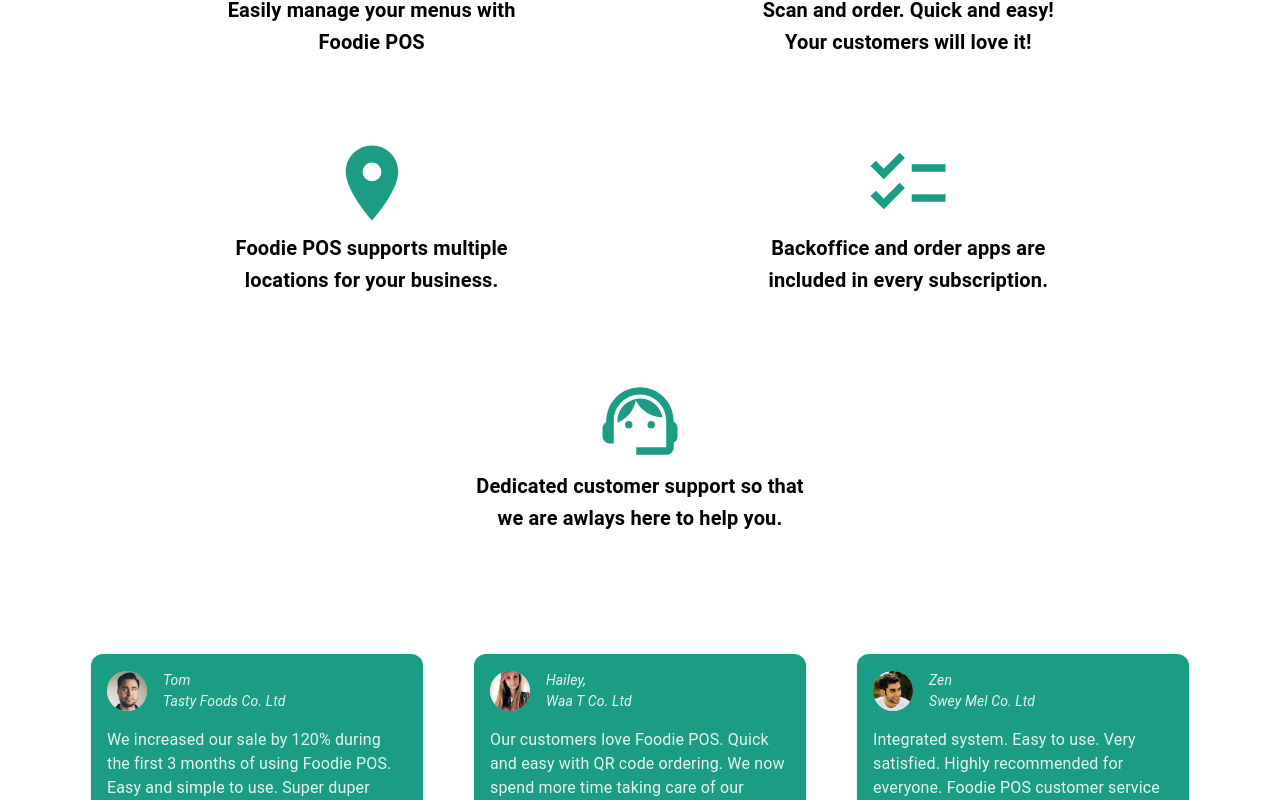
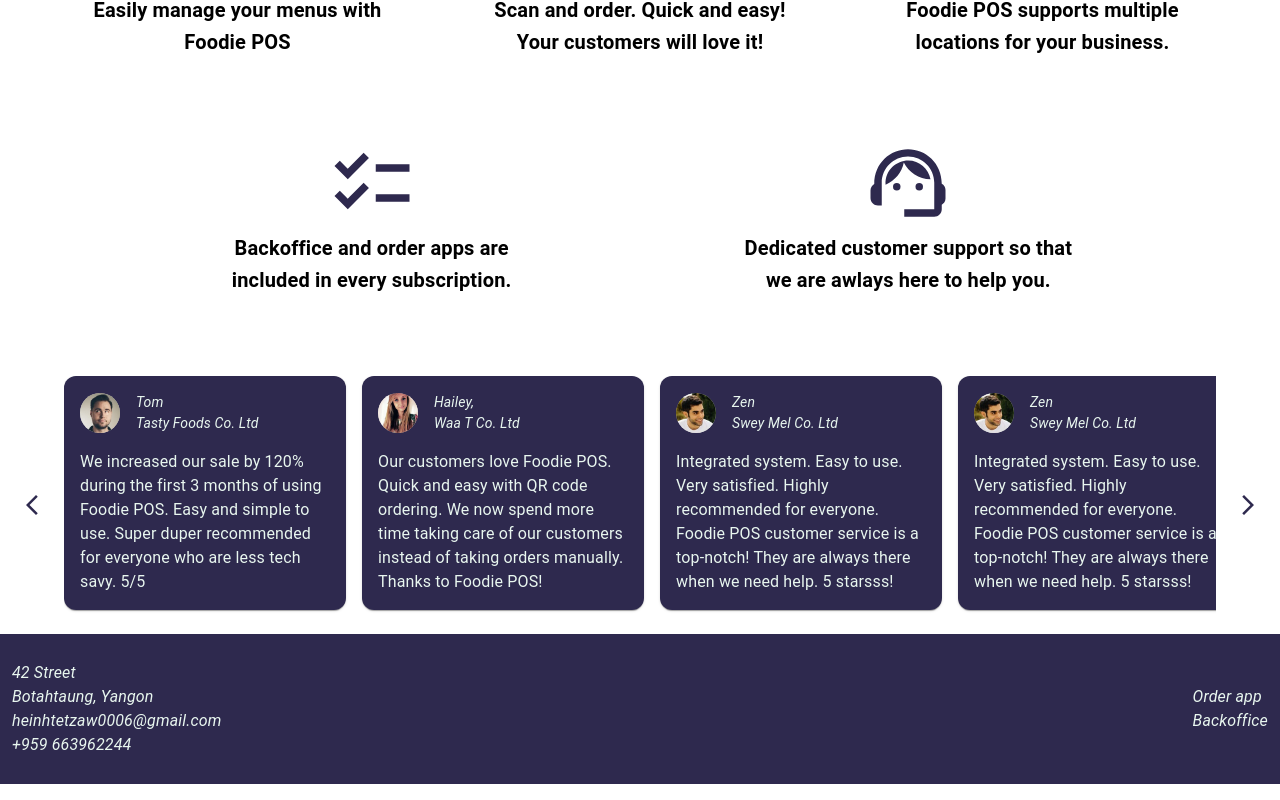
Before and after one commit to heinhtethz/food-service-next-app, a Next.js app: page / in a window 1280 px wide. Shown: the part 820-1620 px from the top of the page. Built offline with nearby package versions, Linux system fonts and the light colour scheme; no server answers.

Commit message:
feat: homepage ui design

```diff
--- a/src/component/Features.tsx
+++ b/src/component/Features.tsx
@@ -7,27 +7,27 @@
 
 const features = [
   {
-    icon: <MenuBookIcon sx={{ fontSize: "90px", color: "#1B9C85" }} />,
+    icon: <MenuBookIcon sx={{ fontSize: "90px", color: "#2E294E" }} />,
     text: "Easily manage your menus with Foodie POS",
     delay: "1000ms",
   },
   {
-    icon: <QrCode2Icon sx={{ fontSize: "90px", color: "#1B9C85" }} />,
+    icon: <QrCode2Icon sx={{ fontSize: "90px", color: "#2E294E" }} />,
     text: "Scan and order. Quick and easy! Your customers will love it!",
     delay: "1300ms",
   },
   {
-    icon: <LocationOn sx={{ fontSize: "90px", color: "#1B9C85" }} />,
+    icon: <LocationOn sx={{ fontSize: "90px", color: "#2E294E" }} />,
     text: "Foodie POS supports multiple locations for your business.",
     delay: "1500ms",
   },
   {
-    icon: <ChecklistIcon sx={{ fontSize: "90px", color: "#1B9C85" }} />,
+    icon: <ChecklistIcon sx={{ fontSize: "90px", color: "#2E294E" }} />,
     text: "Backoffice and order apps are included in every subscription.",
     delay: "1700ms",
   },
   {
-    icon: <SupportAgentIcon sx={{ fontSize: "90px", color: "#1B9C85" }} />,
+    icon: <SupportAgentIcon sx={{ fontSize: "90px", color: "#2E294E" }} />,
     text: "Dedicated customer support so that we are awlays here to help you.",
     delay: "2000ms",
   },
@@ -53,7 +53,7 @@
               transitionDuration: "1000ms",
             }}
           >
-            <Box sx={{ textAlign: "center", maxWidth: 330, mb: 10, px: 5 }}>
+            <Box sx={{ textAlign: "center", maxWidth: 330, mb: 10 }}>
               {item.icon}
 
               <Typography variant="h6" sx={{ fontWeight: "bold" }}>
--- a/src/component/Footer.tsx
+++ b/src/component/Footer.tsx
@@ -6,7 +6,7 @@
     <Box
       sx={{
         height: 150,
-        bgcolor: "#4C4C6D",
+        bgcolor: "#2E294E",
         px: "12px",
       }}
     >
--- a/src/component/Testimonials.tsx
+++ b/src/component/Testimonials.tsx
@@ -1,5 +1,8 @@
-import { Avatar, Box, Paper, Slide, Typography } from "@mui/material";
+import { Avatar, Box, Button, Paper, Slide, Typography } from "@mui/material";
 import Image from "next/image";
+import ArrowBackIosNewIcon from "@mui/icons-material/ArrowBackIosNew";
+import ArrowForwardIosIcon from "@mui/icons-material/ArrowForwardIos";
+import { useRef } from "react";
 
 const testimonials = [
   {
@@ -23,31 +26,87 @@
     description: `Integrated system. Easy to use. Very satisfied. Highly recommended for everyone.
     Foodie POS customer service is a top-notch! They are always there when we need help. 5 starsss!`,
   },
+  {
+    name: "Zen",
+    company: "Swey Mel Co. Ltd",
+    avatar: "/pic3.jpeg",
+    description: `Integrated system. Easy to use. Very satisfied. Highly recommended for everyone.
+    Foodie POS customer service is a top-notch! They are always there when we need help. 5 starsss!`,
+  },
+  {
+    name: "Zen",
+    company: "Swey Mel Co. Ltd",
+    avatar: "/pic3.jpeg",
+    description: `Integrated system. Easy to use. Very satisfied. Highly recommended for everyone.
+    Foodie POS customer service is a top-notch! They are always there when we need help. 5 starsss!`,
+  },
+  {
+    name: "Zen",
+    company: "Swey Mel Co. Ltd",
+    avatar: "/pic3.jpeg",
+    description: `Integrated system. Easy to use. Very satisfied. Highly recommended for everyone.
+    Foodie POS customer service is a top-notch! They are always there when we need help. 5 starsss!`,
+  },
+  {
+    name: "Zen",
+    company: "Swey Mel Co. Ltd",
+    avatar: "/pic3.jpeg",
+    description: `Integrated system. Easy to use. Very satisfied. Highly recommended for everyone.
+    Foodie POS customer service is a top-notch! They are always there when we need help. 5 starsss!`,
+  },
 ];
 
 const Testimonials = () => {
+  const scrollContainerRef = useRef<HTMLDivElement>(null);
+
+  const handleScroll = (direction: string) => {
+    const container = scrollContainerRef.current;
+    if (container) {
+      const scrollAmount = 300; // Adjust scroll amount as needed
+      if (direction === "left") {
+        container.scrollLeft -= scrollAmount;
+      } else {
+        container.scrollLeft += scrollAmount;
+      }
+    }
+  };
   return (
     <Box
       sx={{
         display: "flex",
-        justifyContent: "space-evenly",
-        my: 5,
-        minHeight: 350,
-        flexWrap: "wrap",
+        alignItems: "center",
+        position: "relative",
+        width: "100%",
       }}
     >
-      {testimonials.map((item) => {
-        return (
-          <Slide direction="up" in key={item.description}>
+      <Button
+        onClick={() => handleScroll("left")}
+        sx={{ display: { xs: "none", md: "flex" } }}
+      >
+        <ArrowBackIosNewIcon />
+      </Button>
+      <Box
+        ref={scrollContainerRef}
+        sx={{
+          display: "flex",
+          overflowX: "scroll",
+          scrollBehavior: "smooth",
+          scrollbarWidth: "none",
+          gap: "16px",
+        }}
+      >
+        {testimonials.map((item) => {
+          return (
             <Paper
+              key={item.name}
               sx={{
-                width: 300,
-                height: 230,
+                minWidth: 250,
+                height: "auto",
                 p: 2,
                 mb: 3,
                 borderRadius: 3,
                 position: "relative",
-                bgcolor: "#1B9C85",
+                bgcolor: "#2E294E",
               }}
             >
               <Box
@@ -88,9 +147,12 @@
                 {item.description}
               </Typography>
             </Paper>
-          </Slide>
-        );
-      })}
+          );
+        })}
+      </Box>
+      <Button sx={{ display: { xs: "none", md: "flex" } }}>
+        <ArrowForwardIosIcon onClick={() => handleScroll("right")} />
+      </Button>
     </Box>
   );
 };
--- a/src/pages/_app.tsx
+++ b/src/pages/_app.tsx
@@ -11,7 +11,7 @@
       main: "#2E294E",
     },
     secondary: {
-      main: "#717B98",
+      main: "#070974",
     },
     error: {
       main: "#FF0000",
--- a/src/pages/index.tsx
+++ b/src/pages/index.tsx
@@ -3,7 +3,7 @@
 import Header from "@/component/Header";
 import Hero from "@/component/Hero";
 import Testimonials from "@/component/Testimonials";
-import { Box } from "@mui/material";
+import { Box, Typography } from "@mui/material";
 
 const FoodiePOS = () => {
   return (
@@ -17,16 +17,44 @@
       }}
     >
       <Header />
-      <Box sx={{ mt: { xs: "none", lg: -30 }, width: "100%" }}>
+      <Box
+        sx={{
+          mt: { lg: -30 },
+          width: "100%",
+          "& video": {
+            filter: "brightness(0.8)", // Darkens the video
+          },
+        }}
+      >
         <video width="100%" height="auto" muted loop autoPlay>
           <source src="https://bit.ly/3DZqWwo" type="video/mp4" />
         </video>
+        <Box
+          sx={{
+            position: "absolute",
+            top: { xs: "17%", sm: "30%", lg: "45%" },
+            ml: 4,
+            color: "white",
+          }}
+        >
+          <Typography
+            variant="h3"
+            sx={{
+              fontSize: { xs: "2em", sm: "3em" },
+              fontWeight: "bold",
+              lineHeight: 1,
+            }}
+          >
+            food and drinks <br></br>
+            in a tap
+          </Typography>
+        </Box>
       </Box>
+
       <Box
         sx={{
-          maxWidth: { md: "100%", lg: "1280px" },
-          m: "0 auto",
-          px: { xs: 2, md: 5 },
+          width: { xs: "90%", md: "100%" },
+          margin: "0 auto",
         }}
       >
         <Hero />
```
